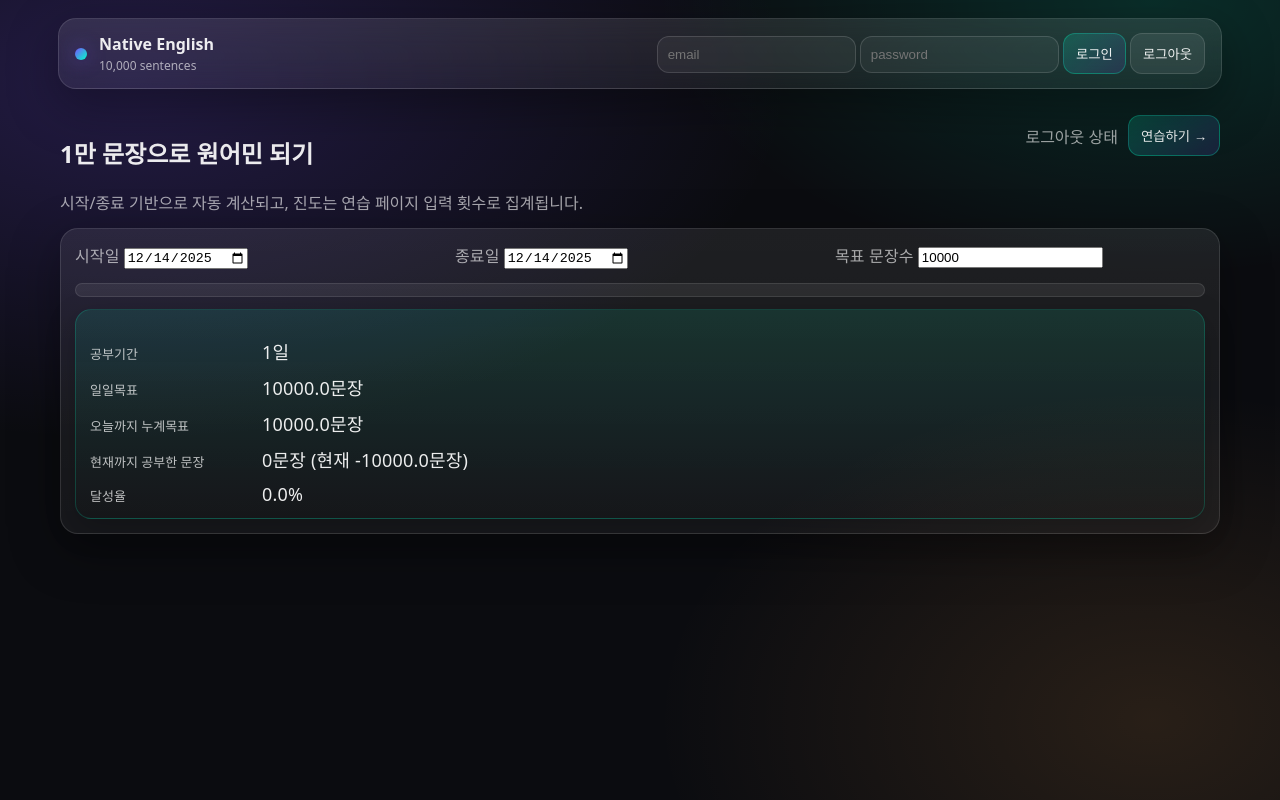
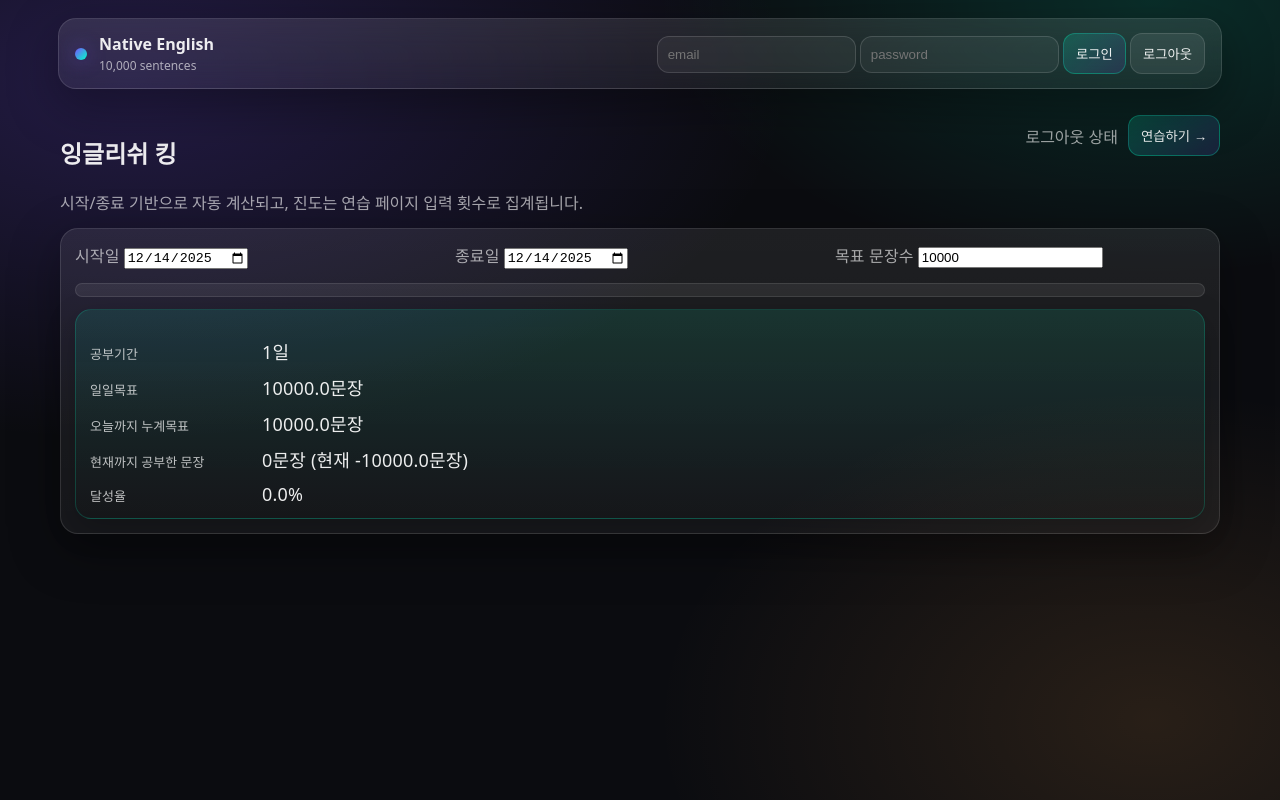
Before and after one commit to githumfirst/englishking, a plain HTML site: page index.html in a window 1280 px wide. Drawn offline with nearby package versions, Linux system fonts and the light colour scheme.

Commit message:
Update index.html

```diff
--- a/index.html
+++ b/index.html
@@ -3,7 +3,7 @@
 <head>
   <meta charset="utf-8" />
   <meta name="viewport" content="width=device-width,initial-scale=1" />
-  <title>원어민 영어 연습</title>
+  <title>EnglishKIng</title>
   <link rel="stylesheet" href="styles.css" />
 </head>
 <body>
@@ -29,7 +29,7 @@
       <section id="pageDashboard">
         <div class="page-head">
           <div>
-            <h1 class="h1">1만 문장으로 원어민 되기</h1>
+            <h1 class="h1">잉글리쉬 킹</h1>
             <div class="muted">시작/종료 기반으로 자동 계산되고, 진도는 연습 페이지 입력 횟수로 집계됩니다.</div>
           </div>
           <div class="page-head-actions">
```
